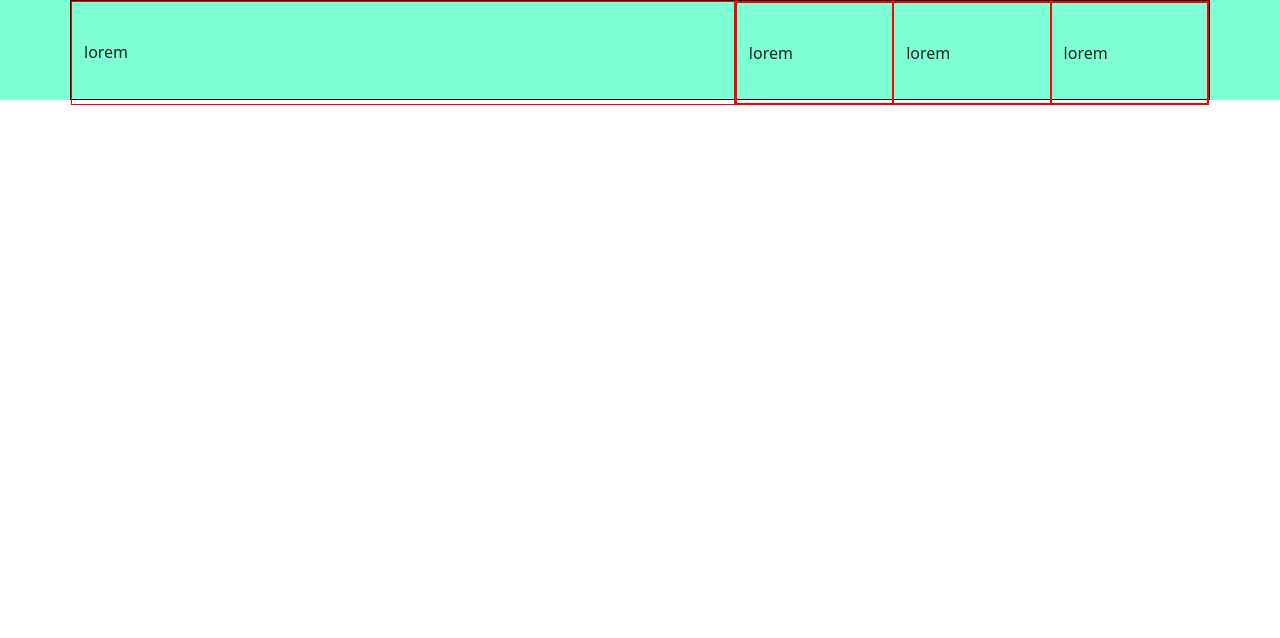
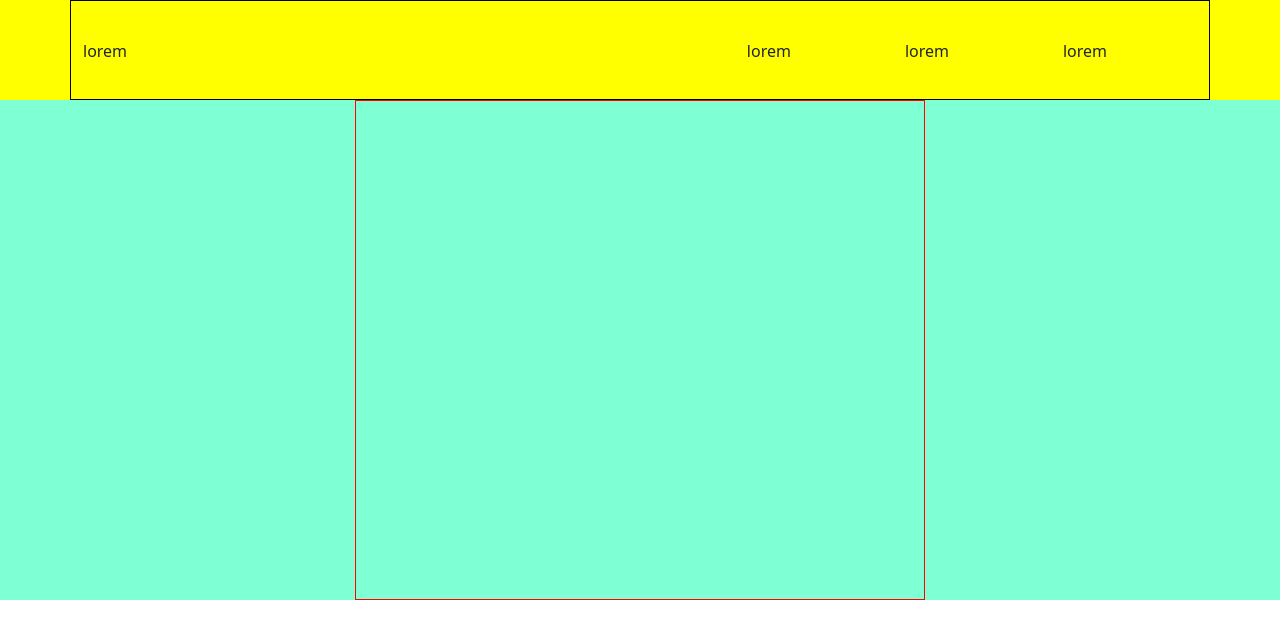
Before and after one commit to dariomontani/html-css-bootstrap-freelancer, a plain HTML site: page index.html in a window 1280 px wide. Drawn offline with nearby package versions, Linux system fonts and the light colour scheme.

Commit message:
jumbotron

```diff
--- a/css/style.css
+++ b/css/style.css
@@ -1,10 +1,9 @@
 [class*="col-"]{
-    border: 1px solid red;
 }
 
 header{
     height: 100px;
-    background-color: aquamarine;
+    background-color: yellow;
 }
 
 .header-container{
@@ -12,3 +11,13 @@ header{
     border: 1px solid black;
     line-height: 100px;
 }
+
+.jumbotron{
+    height: 500px;
+    background-color: aquamarine;
+}
+
+.height-500{
+    height: 500px;
+    border: 1px solid red;
+}
--- a/index.html
+++ b/index.html
@@ -31,7 +31,9 @@
 
         <section class="jumbotron">
             <div class="container">
-
+                <div class="row justify-content-center">
+                    <div class="col-6 height-500"></div>
+                </div>
             </div>
         </section>
 
```
